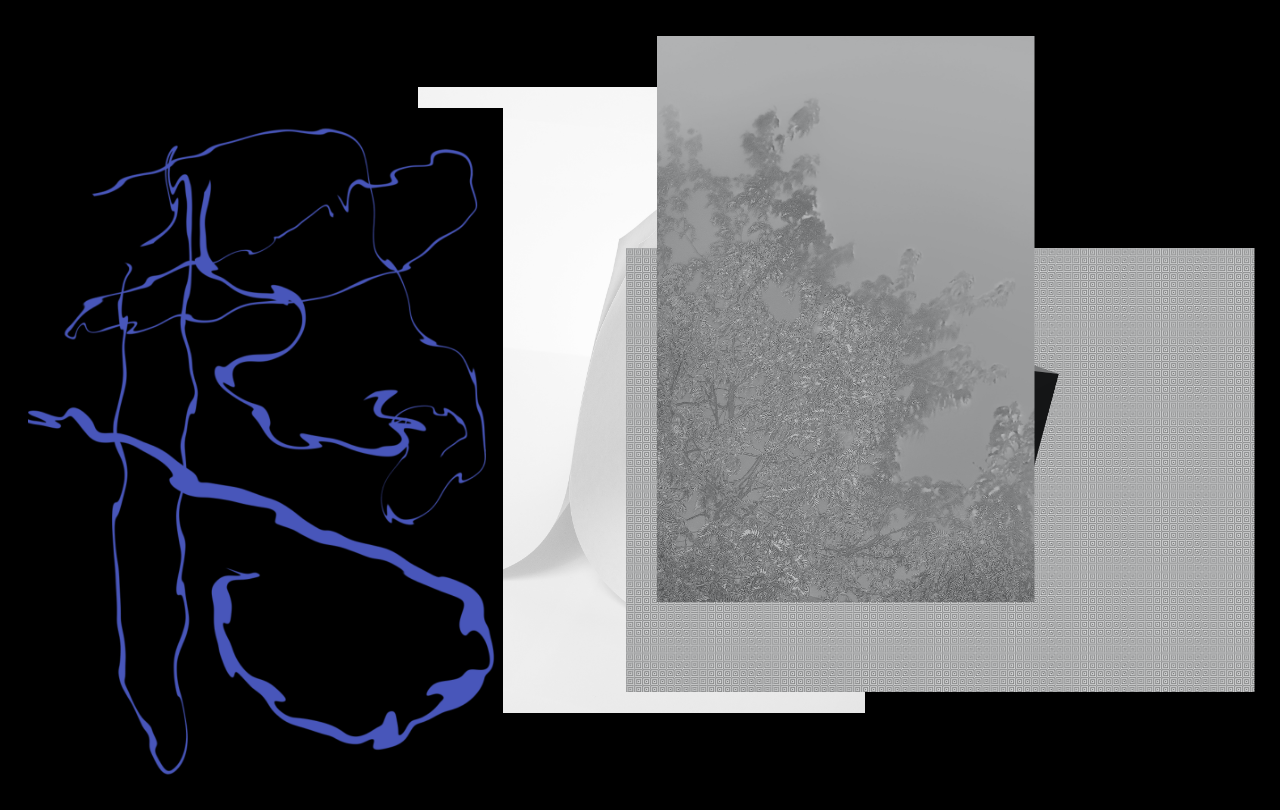
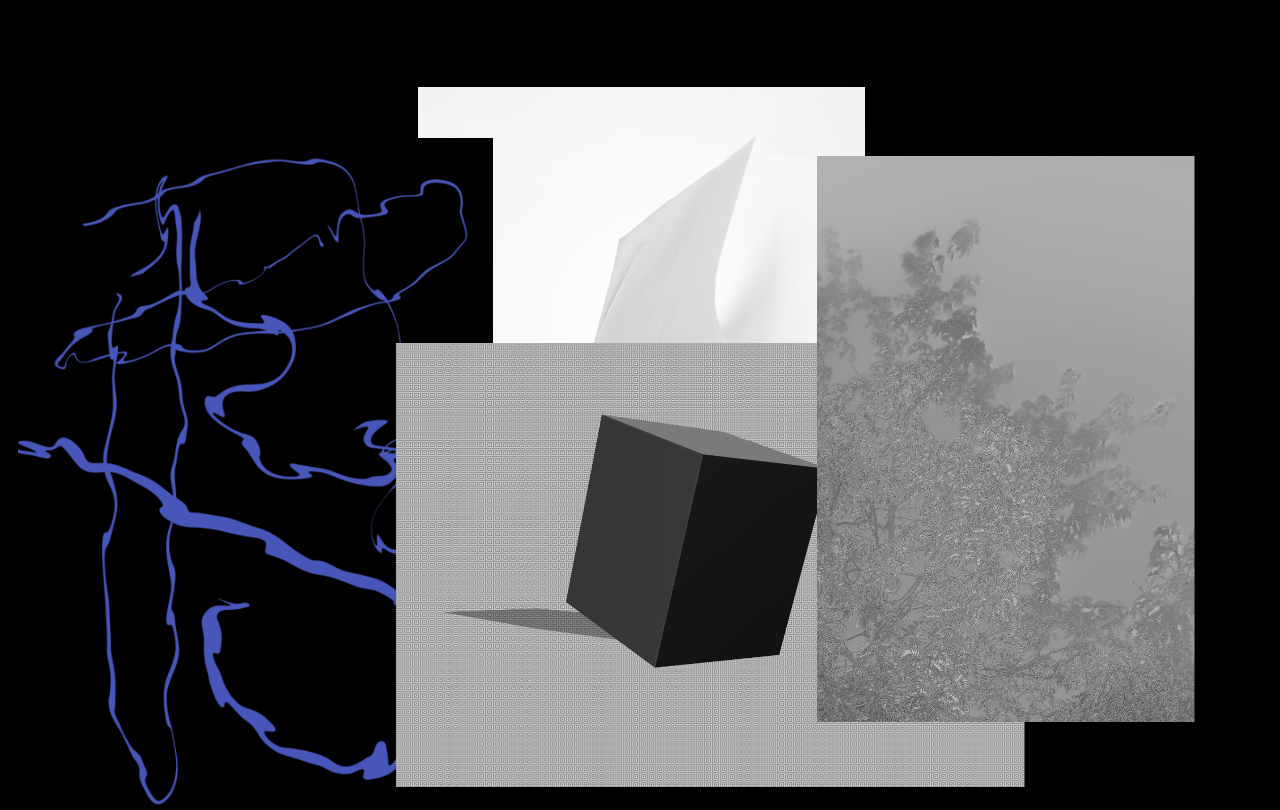
Before and after one commit to jente-floor/I_really_seen_this, a website built with Parcel: page index.html in a window 1280 px wide. Built offline with nearby package versions, Linux system fonts and the light colour scheme.

Commit message:
added styles

```diff
--- a/style.css
+++ b/style.css
@@ -22,22 +22,22 @@ body {
 #two {
     position: absolute;
     z-index: 2;
-    left: 20px;
-    top: 100px;
+    left: 10px;
+    top: 130px;
 }
 
 #three {
     position: absolute;
-    right: 20px;
-    bottom: 100px;
+    right: 250px;
+    bottom: 5px;
     z-index: 3;
 }
 
 #four {
     position: absolute;
     z-index: 4;
-    right: 240px;
-    bottom: 190px;
+    right: 80px;
+    bottom: 70px;
 }
 
 .startPiece {
```
